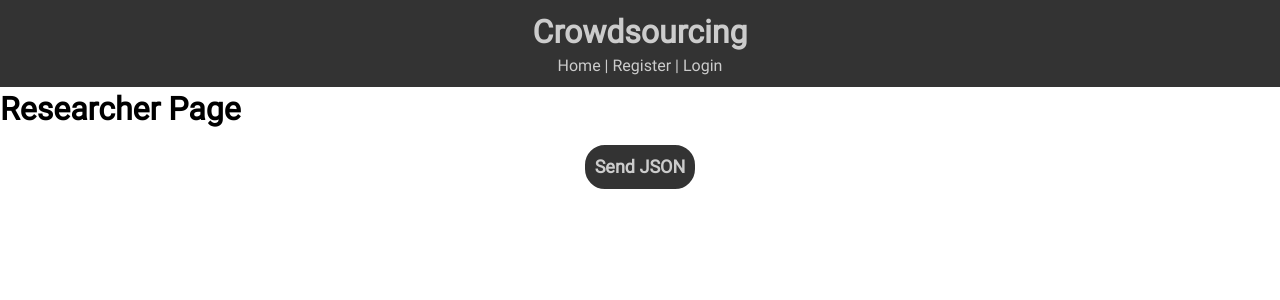
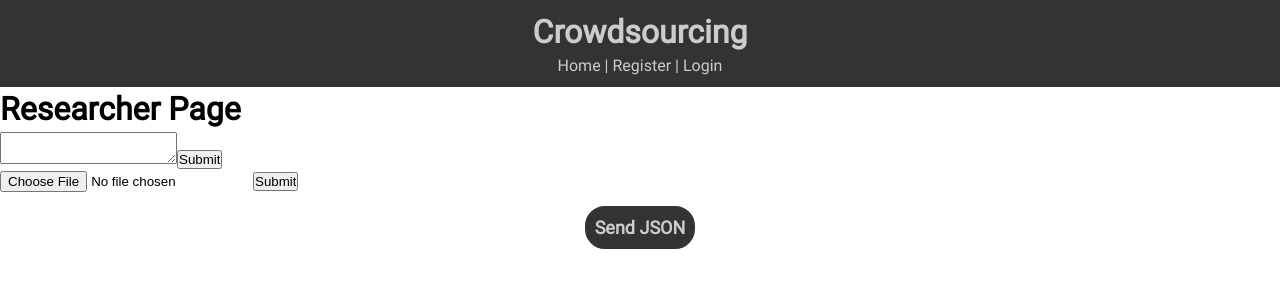
Before and after one commit to mleitao27/generic-crowdsourcing-sys, a React (Create React App) app in the folder client/: page /researcher in a window 1280 px wide. Shown: the top 300 px of the page. Built offline with nearby package versions, Linux system fonts and the light colour scheme.

Commit message:
Researcher JSON Uploader

```diff
--- a/client/src/App.js
+++ b/client/src/App.js
@@ -62,7 +62,7 @@ const App = props => {
         <Route path='/register' component={RegisterPage} />
         <Route path='/login' render={props => <LoginPage {...props} onLogin={changeLoggedState} isLogged={logged} />} />
         <Route path='/logout' render={props => <LogoutPage {...props} onLogout={changeLoggedState} isLogged={logged} userEmail={userEmail} />} />
-        <Route exact path='/admin' render={props => <AdminPage {...props} onLogout={changeLoggedState} isLogged={logged} userType={userType} adminEmail={userEmail} />} />
+        <Route path='/admin' render={props => <AdminPage {...props} onLogout={changeLoggedState} isLogged={logged} userType={userType} adminEmail={userEmail} />} />
         <Route path='/researcher' render={props => <ResearcherPage {...props} onLogin={changeLoggedState} isLogged={logged} />} />
       </div>
     </Router>
--- a/client/src/extension/jsonHandler.js
+++ b/client/src/extension/jsonHandler.js
@@ -1,21 +1,22 @@
 import axios from 'axios';
 import config from '../extension/config';
 
-import JSONdata from '../data/form.json';
-
-const jsonHandler = props => {
+const jsonHandler = (param)  => {
    // Render user list when button clicked
 
-    const params = {data: JSONdata};
+   const params = {
+       'json': param
+   };
+
     axios.post(`${config.serverURL}/api/users/json`, params)
     .then(res => {
         // If successful set user list
-        console.log(res);
+        console.log(res.status);
     })
     .catch(error => {
         console.log(error);
     });
 
-}
+};
 
 export default jsonHandler;
--- a/client/src/pages/ResearcherPage.js
+++ b/client/src/pages/ResearcherPage.js
@@ -1,14 +1,42 @@
-import React from 'react';
+import React, { useState } from 'react';
 import jsonHandler from '../extension/jsonHandler'
 
 import MainButton from '../components/MainButton';
 
 const ResearcherPage = props => {
 
+
+    const [value, setValue] = useState('');
+    const [file, setFile] = useState(null);
+
+    const changeValue = (enteredValue) => {
+        setValue(enteredValue.target.value);
+    };
+
+    const onChangeHandler = event =>{
+
+        var reader = new FileReader();
+
+        reader.onload = function(){
+            var data = reader.result;
+            setFile(data);
+        };
+
+        reader.readAsText(event.target.files[0]);
+    };
+
     return (
         <React.Fragment>
             <h1>Researcher Page</h1>
-            <MainButton title='Send JSON' onClick={jsonHandler}></MainButton>
+            <form onSubmit={jsonHandler.bind(this,value)}>
+                <textarea value={value} onChange={changeValue} />
+                <input type="submit" />
+            </form>
+            <form onSubmit={jsonHandler.bind(this,file)}>
+                <input type="file" name="form" accept=".json" onChange={onChangeHandler} />
+                <input type="submit" />
+            </form>
+            <MainButton title='Send JSON' onClick={jsonHandler.bind(this, file)}></MainButton>
         </React.Fragment>
     );
 };
```
